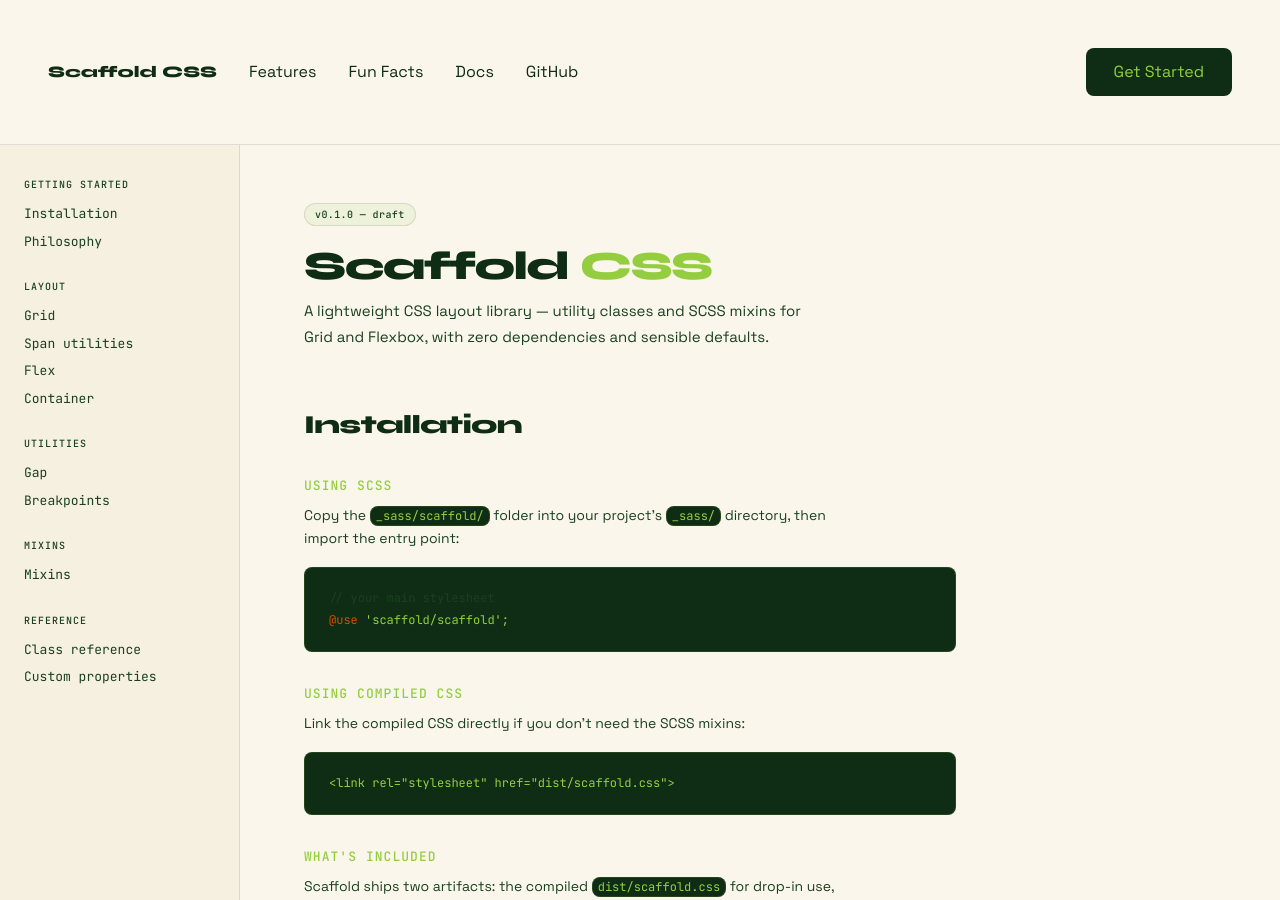
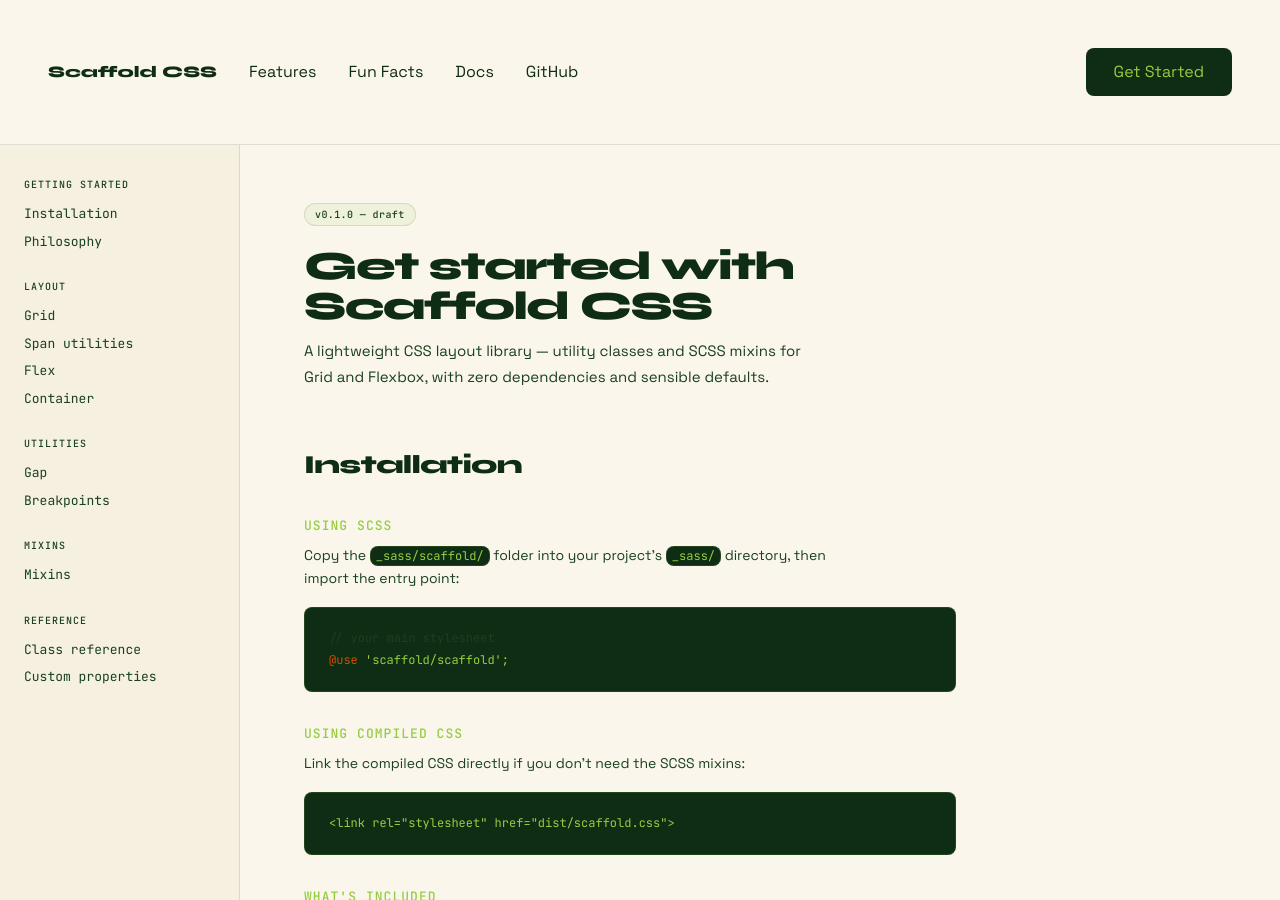
Before and after one commit to naher94/scaffoldcss, a Jekyll site: the page built from docs.html, in a window 1280 px wide and 900 px high. Built offline with Jekyll 4.4.1, drawn with Linux system fonts in a browser that asks for light colours.

Commit message:
Title Change

```diff
--- a/docs.html
+++ b/docs.html
@@ -6,7 +6,7 @@ title: Documentation
 <!-- Hero -->
 <div class="docs-hero" id="intro">
   <div class="version-pill">v{{ site.library-version }} — draft</div>
-  <h1>Scaffold <em>CSS</em></h1>
+  <h1>Get started with Scaffold CSS</h1>
   <p>A lightweight CSS layout library — utility classes and SCSS mixins for Grid and Flexbox, with zero dependencies and sensible defaults.</p>
 </div>
 
```
